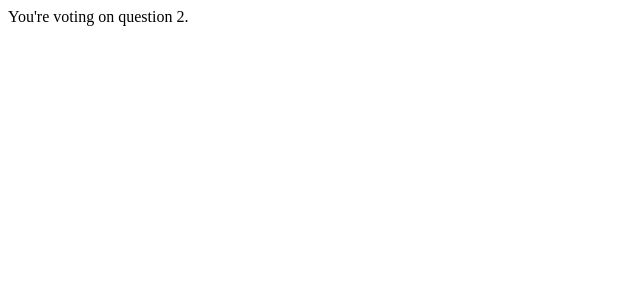
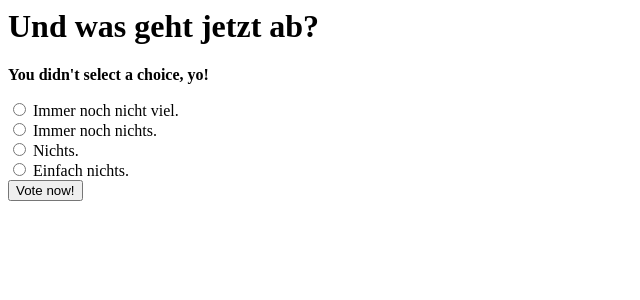
Before and after one commit to moritz2104/mysite_djangotutorial, a Django app: page /polls/2/vote/ in a window 1280 px wide. Shown: the top 300 px of the page, without its empty margins (0-640 px from the left). Run offline with Django 3.2, Linux system fonts and the light colour scheme; data comes from the database, SQL or seed files in the repository; both versions use the stored data as it was after the commit.

Commit message:
Finishing off tutorial four up to the point where class based views start.

```diff
--- a/polls/templates/polls/detail.html
+++ b/polls/templates/polls/detail.html
@@ -1,7 +1,21 @@
-Täterätääää:
+<!-- Das Alte, achte auf das xxx:
 <h1>{{ question.question_text }}</h1>
 <ul>
 	{% for xxx in question.choicex_set.all %}
 		<li>{{ xxx.choice_text }}</li>
 	{% endfor %}
-</ul>
+</ul> -->
+
+
+<h1>{{ question.question_text }}</h1>
+
+{% if error_message %}<p><strong>{{ error_message }}</strong></p>{% endif %}
+
+<form action="{% url 'polls:vote' question.id %}" method="post">
+{% csrf_token %}
+{% for choice in question.choicex_set.all %}
+	<input type="radio" name="choice" id="choice{{ forloop.counter }}" value="{{ choice.id }}"></input>
+	<label for="choice {{ forloop.counter }}">{{ choice.choice_text }}</label><br />
+{% endfor %}
+<input type="submit" value="Vote now!"></input>
+</form>
--- a/polls/views.py
+++ b/polls/views.py
@@ -1,7 +1,8 @@
 from django.shortcuts import render, get_object_or_404
-from django.http import HttpResponse, Http404
+from django.http import HttpResponseRedirect, HttpResponse, Http404
+from django.core.urlresolvers import reverse
 
-from .models import Question
+from .models import Question, Choicex
 
 def index(request):
 	letzte_fragen_liste = Question.objects.order_by('-pub_date')[:5]
@@ -16,11 +17,26 @@ def detail(request, question_id):
 	return render(request, 'polls/detail.html', context)
 
 def results(request, question_id):
-	response = "You are looking at the results of question %s."
-	return HttpResponse(response % question_id)
+	question = get_object_or_404(Question, pk=question_id)
+	return render(request, 'polls/results.html', {'question': question})
 
 def vote(request, question_id):
-	return HttpResponse("You're voting on question %s." % question_id)
+	question = get_object_or_404(Question, pk=question_id)
+	try:
+		selected_choice = question.choicex_set.get(pk=request.POST['choice'])
+	except (KeyError, Choicex.DoesNotExist):
+		# Redisplay the question voting form
+		return render(request, 'polls/detail.html', {
+			'question': question,
+			'error_message': "You didn't select a choice, yo!",
+			})
+	else:
+		selected_choice.votes += 1
+		selected_choice.save()
+		# Always return an HttpResponseRedirect after successfully dealing
+        # with POST data. This prevents data from being posted twice if a
+        # user hits the Back button.
+		return HttpResponseRedirect(reverse('polls:results', args=(question.id,)))
 
 
 """
```
Also changed, not shown: polls/templates/polls/results.html (added, +11 -0 lines), db.sqlite3.
